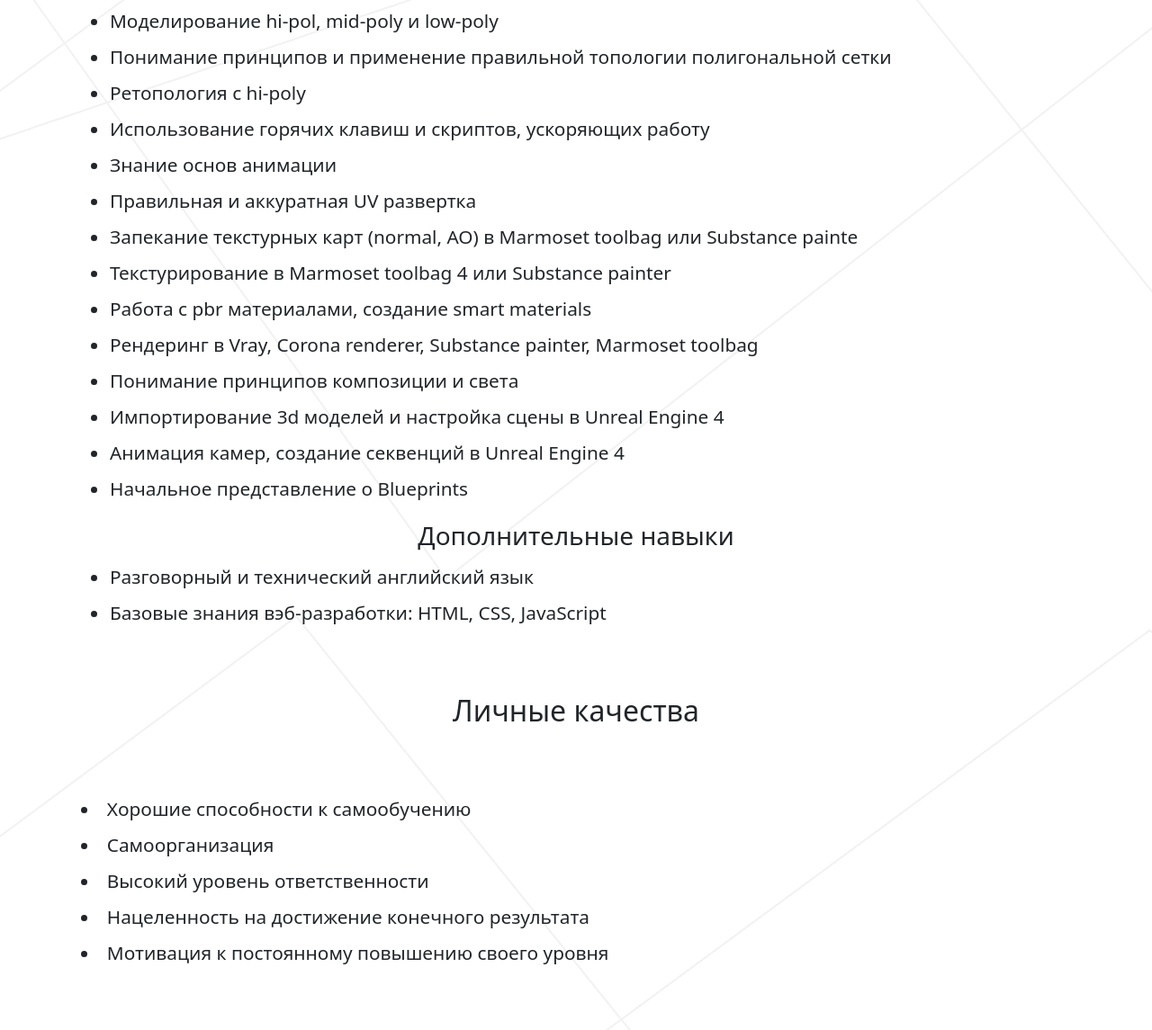
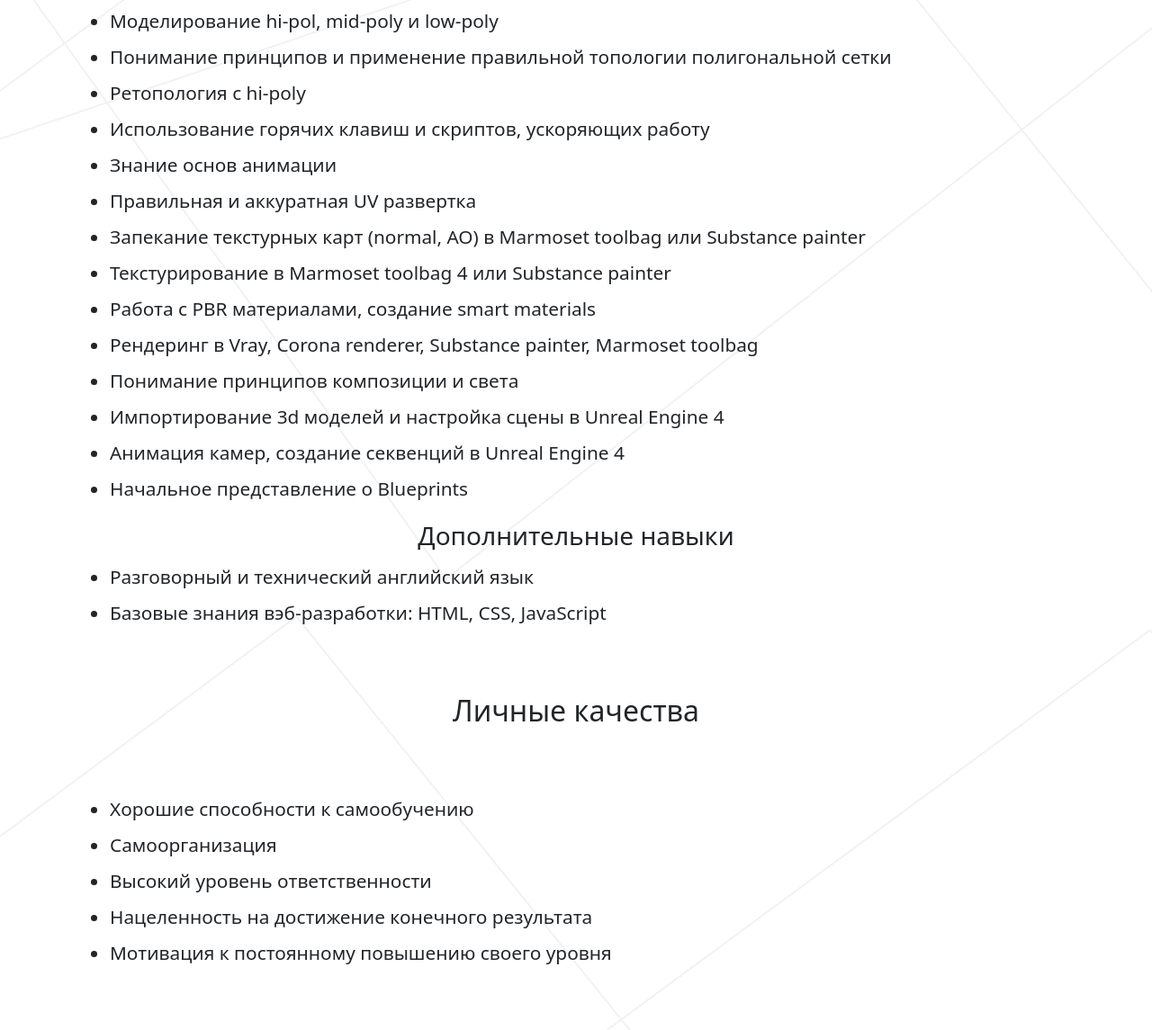
Before and after one commit to Pavell-web/portfolio, a plain HTML site: page index.html in a window 1280 px wide. Shown: the part 867-2012 px from the top of the page at 90% size. Drawn offline with nearby package versions, Linux system fonts and the light colour scheme.

Commit message:
исправлены опечатки

```diff
--- a/css/style.css
+++ b/css/style.css
@@ -75,7 +75,6 @@ h2{
 
 .page-about p {
     font-size: 1.4rem;
-    text-align: justify;
 }
 
 .page-about h2, h3 {
@@ -107,7 +106,6 @@ line-height: 2.5rem;
     flex-direction: column;
     justify-content: space-around;
     align-items: center;
-    border: 1px solid #000;
     min-height: 300px;
 }
 
--- a/index.html
+++ b/index.html
@@ -52,9 +52,9 @@
               <li class='skills-item'>Использование горячих клавиш и скриптов, ускоряющих работу</li>
               <li class='skills-item'>Знание основ анимации</li>
               <li class='skills-item'>Правильная и аккуратная UV развертка</li>
-              <li class='skills-item'>Запекание текстурных карт (normal, AO) в Marmoset toolbag или Substance painte</li>
+              <li class='skills-item'>Запекание текстурных карт (normal, AO) в Marmoset toolbag или Substance painter</li>
               <li class='skills-item'>Текстурирование в Marmoset toolbag 4 или Substance painter</li>
-              <li class='skills-item'>Работа с pbr материалами, создание smart materials</li>
+              <li class='skills-item'>Работа с PBR материалами, создание smart materials</li>
               <li class='skills-item'>Рендеринг в Vray, Corona renderer, Substance painter, Marmoset toolbag</li>
               <li class='skills-item'>Понимание принципов композиции и света</li>
               <li class='skills-item'>Импортирование 3d моделей и настройка сцены в Unreal Engine 4</li>
@@ -70,13 +70,13 @@
               </ul>
 
          <h2>Личные качества</h2>
-            <ul class='skills'></ul>
+            <ul class='skills'>
               <li class='skills-item'>Хорошие способности к самообучению</li>
               <li class='skills-item'>Самоорганизация</li>
               <li class='skills-item'>Высокий уровень ответственности</li>
               <li class='skills-item'>Нацеленность на достижение конечного результата</li>
               <li class='skills-item'>Мотивация к постоянному повышению своего уровня</li>
-
+            </ul>
 
     </section>
 
```
